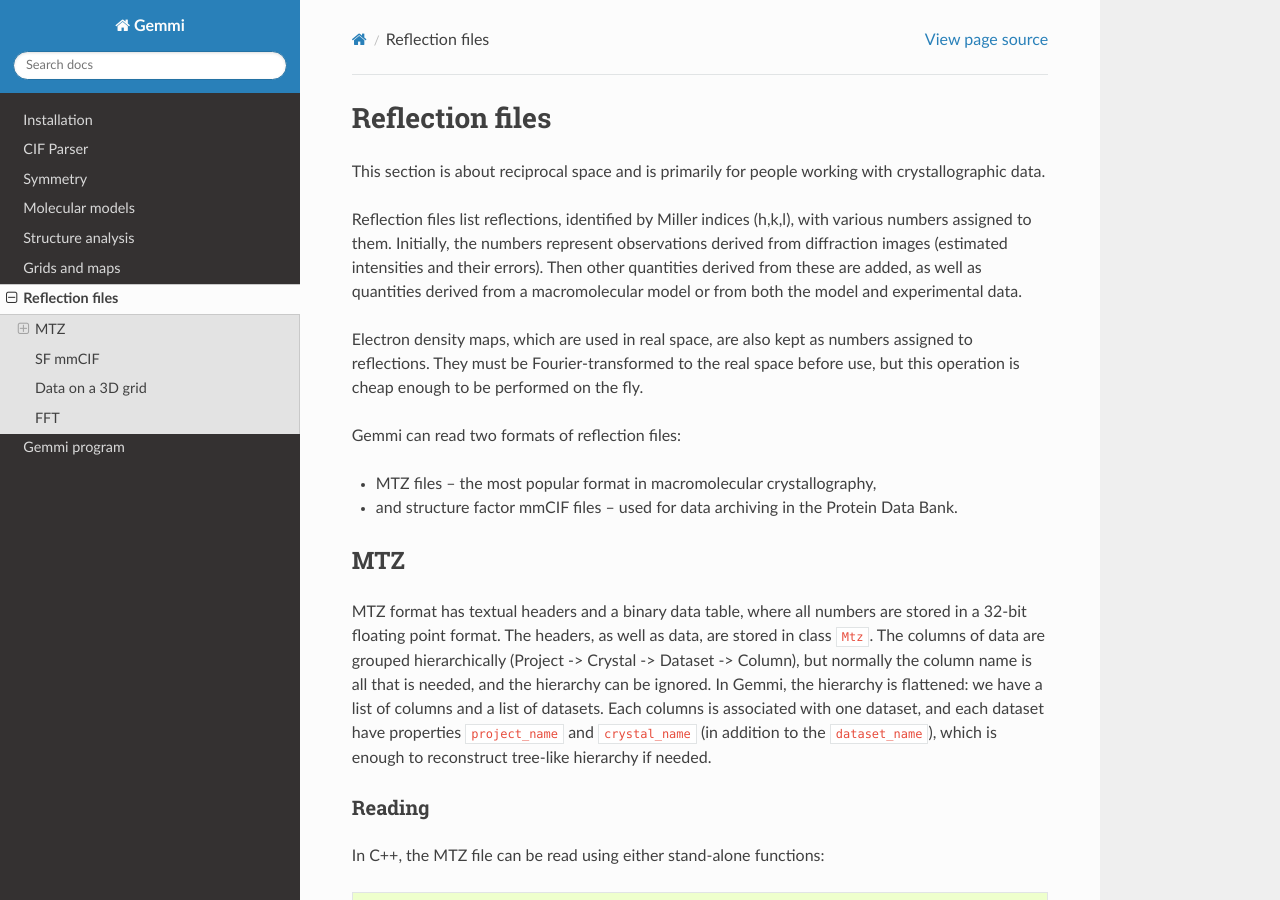
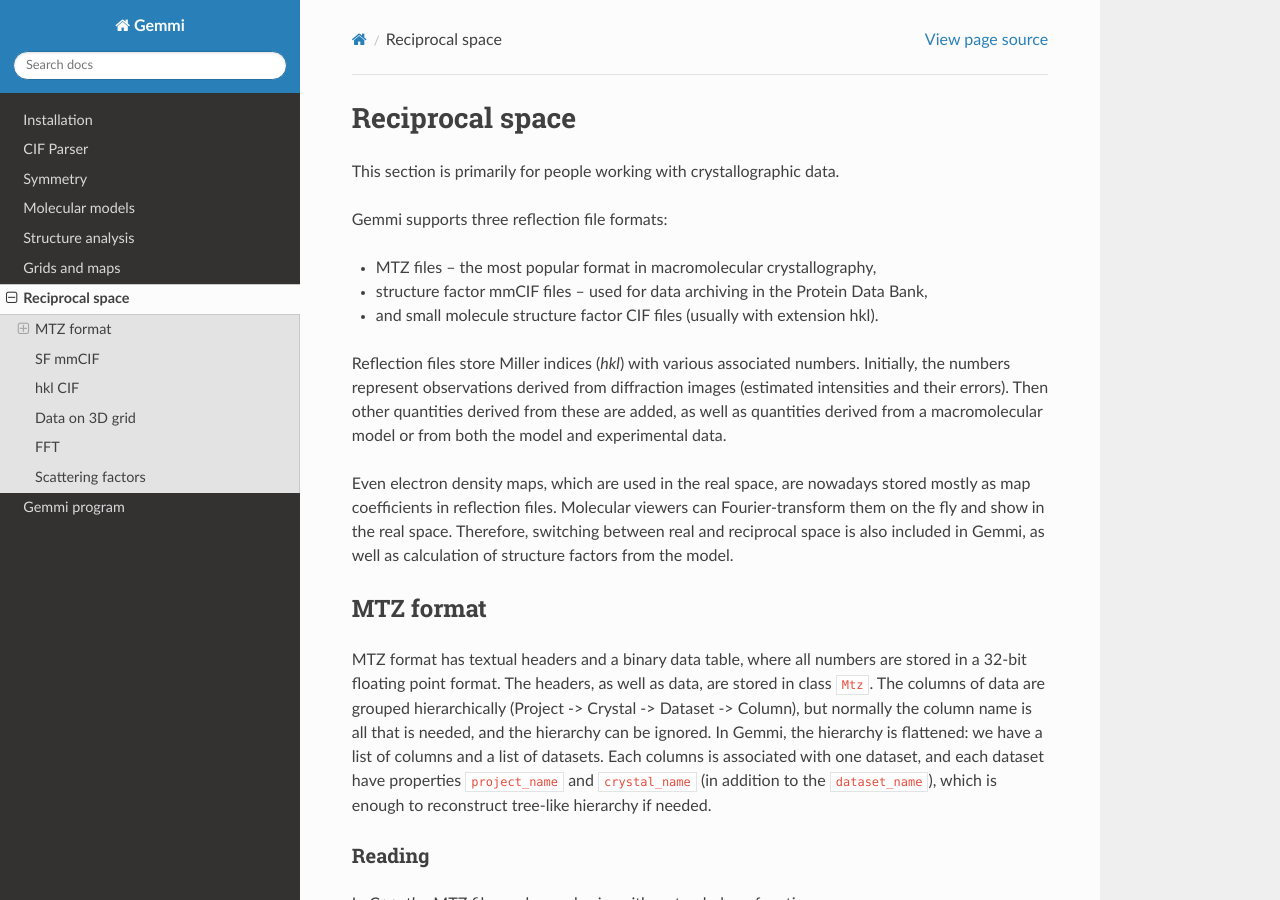
Before and after one commit to project-gemmi/gemmi, a Sphinx documentation site: the page built from docs/hkl.rst, in a window 1280 px wide and 900 px high. Built offline with Sphinx 7.4.7 and the Read the Docs theme 2.0.0, drawn with Linux system fonts in a browser that asks for light colours; some of the changed text lies outside the part shown.

Commit message:
reorganize docs/hkl.rst

```diff
--- a/docs/hkl.rst
+++ b/docs/hkl.rst
@@ -1,31 +1,32 @@
 
-Reflection files
+Reciprocal space
 ################
 
-This section is about reciprocal space and is primarily for people
-working with crystallographic data.
+This section is primarily for people working with crystallographic data.
 
-Reflection files list reflections, identified by Miller indices (h,k,l),
-with various numbers assigned to them.
-Initially, the numbers represent observations derived from
+Gemmi supports three reflection file formats:
+
+* MTZ files -- the most popular format in macromolecular crystallography,
+* structure factor mmCIF files -- used for data archiving
+  in the Protein Data Bank,
+* and small molecule structure factor CIF files (usually with extension hkl).
+
+Reflection files store Miller indices (*hkl*) with various associated
+numbers. Initially, the numbers represent observations derived from
 diffraction images (estimated intensities and their errors).
 Then other quantities derived from these are added,
 as well as quantities derived from a macromolecular model
 or from both the model and experimental data.
 
-Electron density maps, which are used in real space, are also kept as
-numbers assigned to reflections. They must be Fourier-transformed
-to the real space before use, but this operation is cheap enough
-to be performed on the fly.
+Even electron density maps, which are used in the real space, are nowadays
+stored mostly as map coefficients in reflection files.
+Molecular viewers can Fourier-transform them on the fly and show
+in the real space. Therefore, switching between real and reciprocal space
+is also included in Gemmi, as well as calculation of structure factors
+from the model.
 
-Gemmi can read two formats of reflection files:
-
-* MTZ files -- the most popular format in macromolecular crystallography,
-* and structure factor mmCIF files -- used for data archiving
-  in the Protein Data Bank.
-
-MTZ
-===
+MTZ format
+==========
 
 MTZ format has textual headers and a binary data table, where all numbers
 are stored in a 32-bit floating point format.
@@ -431,8 +432,8 @@
   >>> rblock.is_unmerged()
   False
 
-But it is syntactically correct to have both types of data two tables
-in one block.  In such case you can switch with table is used:
+But it is syntactically correct to have both types of data in two tables
+in one block. In such case you can switch which table is used:
 
 .. doctest::
 
@@ -482,7 +483,7 @@
   >>> rblock.make_array_float('F_meas_au', 0.0)  # use 0.0 for nulls
   array([12.66, 13.82, 24.11, ...,  0.  ,  9.02,  0.  ])
 
-We also have a convenience function that returns array of 1/d^2 values:
+We also have a convenience function that returns array of 1/*d*:sup:`2` values:
 
 .. doctest::
 
@@ -499,8 +500,15 @@
   :language: python
   :lines: 4-
 
-Data on a 3D grid
-=================
+hkl CIF
+=======
+
+In the small molecule world reflections are also stored in separate CIF files.
+
+(work in progress)
+
+Data on 3D grid
+===============
 
 The reciprocal space data can be alternatively presented on a 3D grid
 indexed by Miller indices.
@@ -696,3 +704,14 @@
 
 Then again, you can use ``transform_f_phi_grid_to_map()``
 to transform it back to the direct space, and so on...
+
+Scattering factors
+==================
+
+TODO:
+
+* f = f0 + f'
+* f0 coefficients
+* f' (Cromer, Henke (f1 - Z), from CIF file)
+* direct calculation or FFT, tradoffs between performance and accuracy
+* bulk solvent
```
